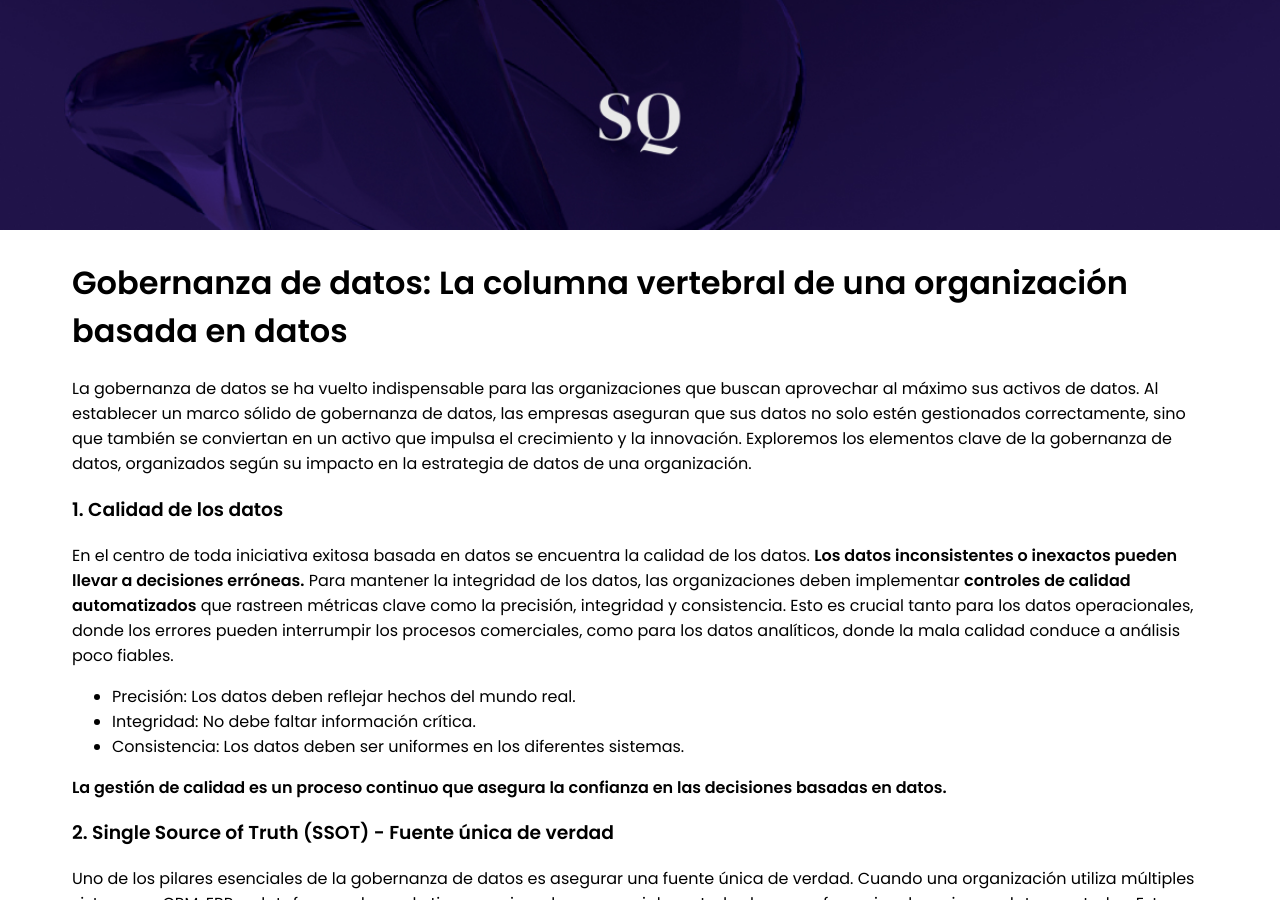
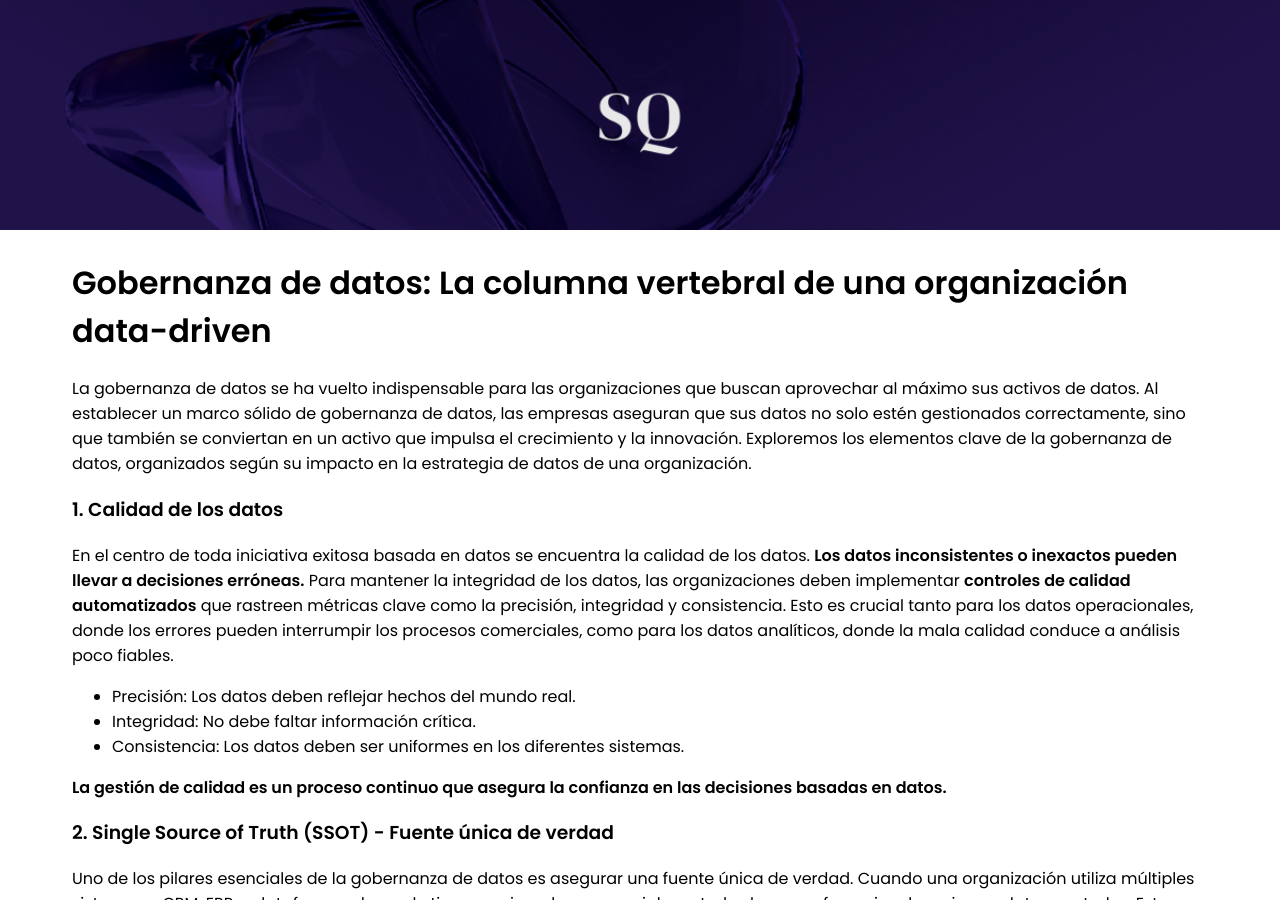
Before and after one commit to squadralabs/squadralabs.github.io, a Jekyll site: the page built from _posts/2024-10-24-data-governance.md, in a window 1280 px wide and 900 px high, scrolled down 586 px. Built offline with Jekyll 4.4.1, drawn with Linux system fonts in a browser that asks for light colours.

Commit message:
Update 2024-10-24-data-governance.md

```diff
--- a/_posts/2024-10-24-data-governance.md
+++ b/_posts/2024-10-24-data-governance.md
@@ -5,8 +5,7 @@ image: "/assets/img/blog/data_governance_framework.png"
 ---
 <img src="{{ 'assets/img/blog/gobernanza_de_datos.jpg' | absolute_url }}" alt="Data Governance" class="full-width-image">
 
-# Gobernanza de datos: La columna vertebral de una organización basada en datos
-
+# Gobernanza de datos: La columna vertebral de una organización data-driven
 La gobernanza de datos se ha vuelto indispensable para las organizaciones que buscan aprovechar al máximo sus activos de datos. Al establecer un marco sólido de gobernanza de datos, las empresas aseguran que sus datos no solo estén gestionados correctamente, sino que también se conviertan en un activo que impulsa el crecimiento y la innovación. Exploremos los elementos clave de la gobernanza de datos, organizados según su impacto en la estrategia de datos de una organización.
 
 ### 1. Calidad de los datos
```
